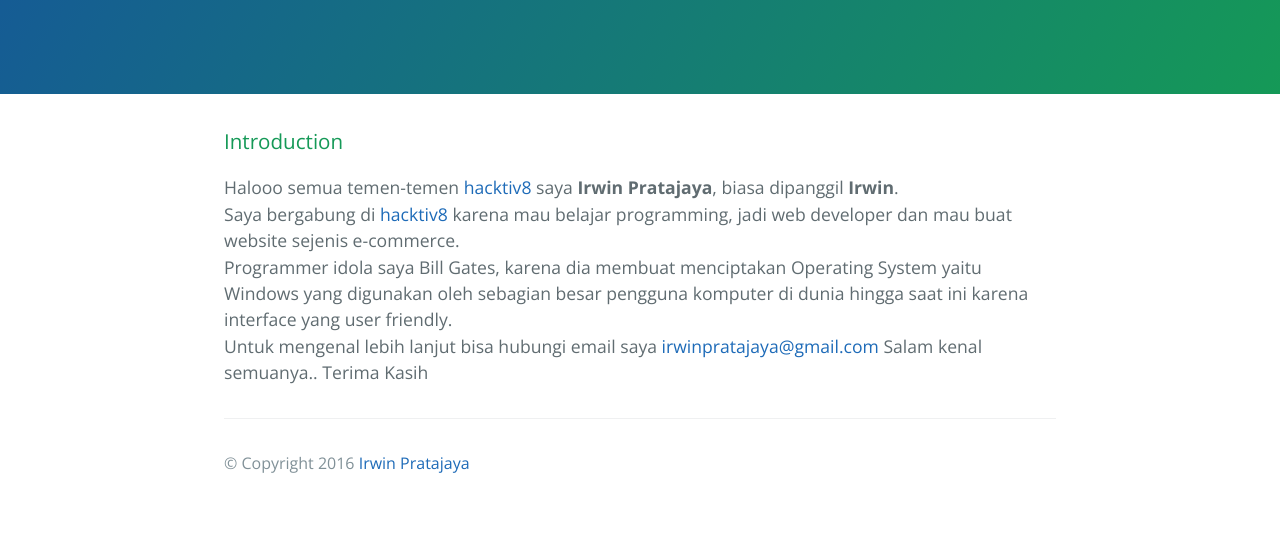
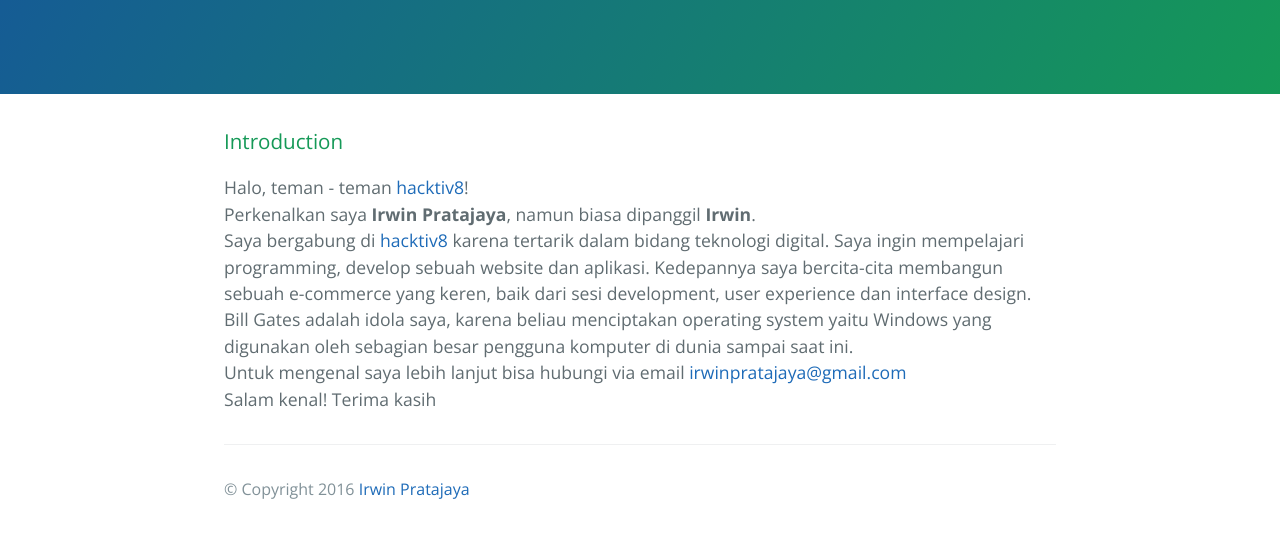
Before and after one commit to irwinpratajaya/irwinpratajaya.github.io, a plain HTML site: page index.html in a window 1280 px wide. Shown: the part 176-714 px from the top of the page. Drawn offline with nearby package versions, Linux system fonts and the light colour scheme.

Commit message:
update content
merubah sedikit kalimat

```diff
--- a/index.html
+++ b/index.html
@@ -19,13 +19,13 @@
       <h3>
 <a id="welcome " class="anchor" href="#welcome" aria-hidden="true"><span aria-hidden="true" class="octicon octicon-link"></span></a>Introduction</h3>
 
-<p>Halooo semua temen-temen <a href="https://hacktiv8.com/">hacktiv8</a>
-saya <b>Irwin Pratajaya</b>, biasa dipanggil <b>Irwin</b>.<br>
-Saya bergabung di <a href="https://hacktiv8.com/">hacktiv8</a> karena mau belajar programming, jadi web developer dan mau buat website sejenis e-commerce.<br>
-Programmer idola saya Bill Gates, karena dia membuat menciptakan Operating System yaitu Windows yang digunakan oleh sebagian besar pengguna komputer di dunia hingga saat ini karena interface yang user friendly. <br>
-Untuk mengenal lebih lanjut bisa hubungi email saya <a href="mailto:irwinpratajaya@gmail.com"> irwinpratajaya@gmail.com </a>
+<p>Halo, teman - teman <a href="https://hacktiv8.com/">hacktiv8</a>!<br>
+Perkenalkan saya <b>Irwin Pratajaya</b>, namun biasa dipanggil <b>Irwin</b>.<br>
+Saya bergabung di <a href="https://hacktiv8.com/">hacktiv8</a> karena tertarik dalam bidang teknologi digital. Saya ingin mempelajari programming, develop sebuah website dan aplikasi. Kedepannya saya bercita-cita membangun sebuah e-commerce yang keren, baik dari sesi development, user experience dan interface design.<br>
+Bill Gates adalah idola saya, karena beliau menciptakan operating system yaitu Windows yang digunakan oleh sebagian besar pengguna komputer di dunia sampai saat ini. <br>
+Untuk mengenal saya lebih lanjut bisa hubungi via email <a href="mailto:irwinpratajaya@gmail.com"> irwinpratajaya@gmail.com </a> <br>
 
-Salam kenal semuanya.. Terima Kasih</p>
+Salam kenal! Terima kasih</p>
 
 
       <footer class="site-footer">
```
